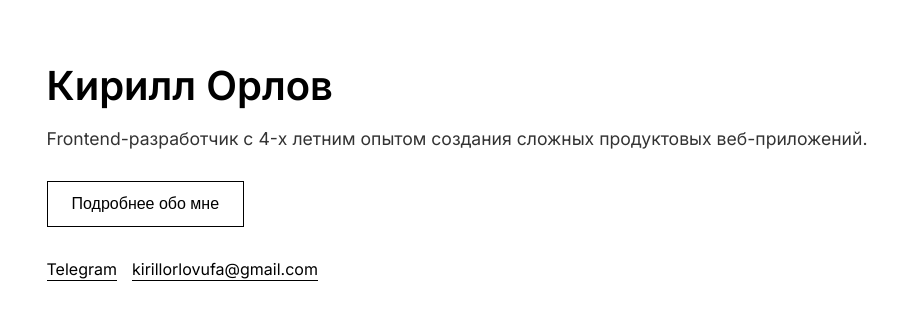
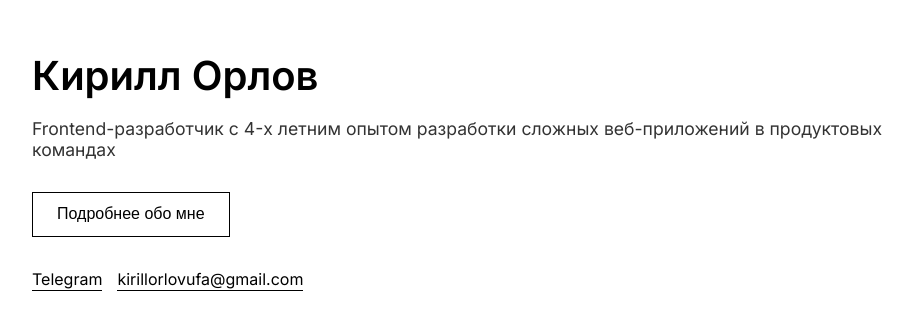
Before and after one commit to kirill-orlov/about-me, a React (Vite) app: page / in a window 1280 px wide. Shown: the part 221-548 px from the top of the page, without its empty margins (183-1095 px from the left). Built offline with nearby package versions, Linux system fonts and the light colour scheme.

Commit message:
fix(app): change main page content

```diff
--- a/src/app.tsx
+++ b/src/app.tsx
@@ -12,8 +12,8 @@ function App() {
 			<header className="header">
 				<h1>Кирилл Орлов</h1>
 				<p className="subtitle">
-					Frontend-разработчик с {currentYear - 2021}-х летним опытом создания сложных продуктовых
-					веб-приложений.
+					Frontend-разработчик с {currentYear - 2021}-х летним опытом разработки сложных
+					веб-приложений в продуктовых командах
 				</p>
 				<button onClick={handleOpen} className="download-button" aria-label="Подробнее обо мне">
 					Подробнее обо мне
```
